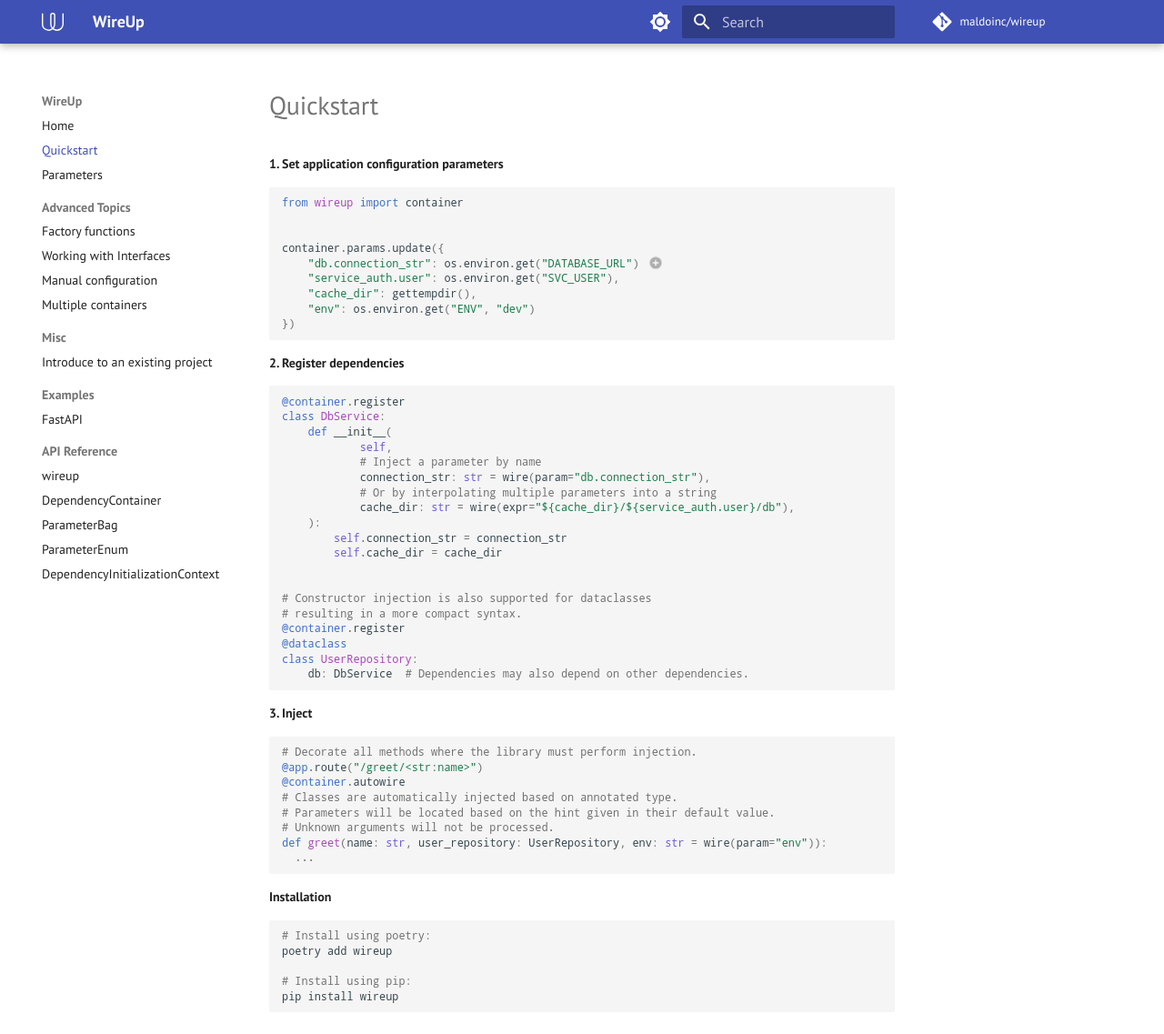
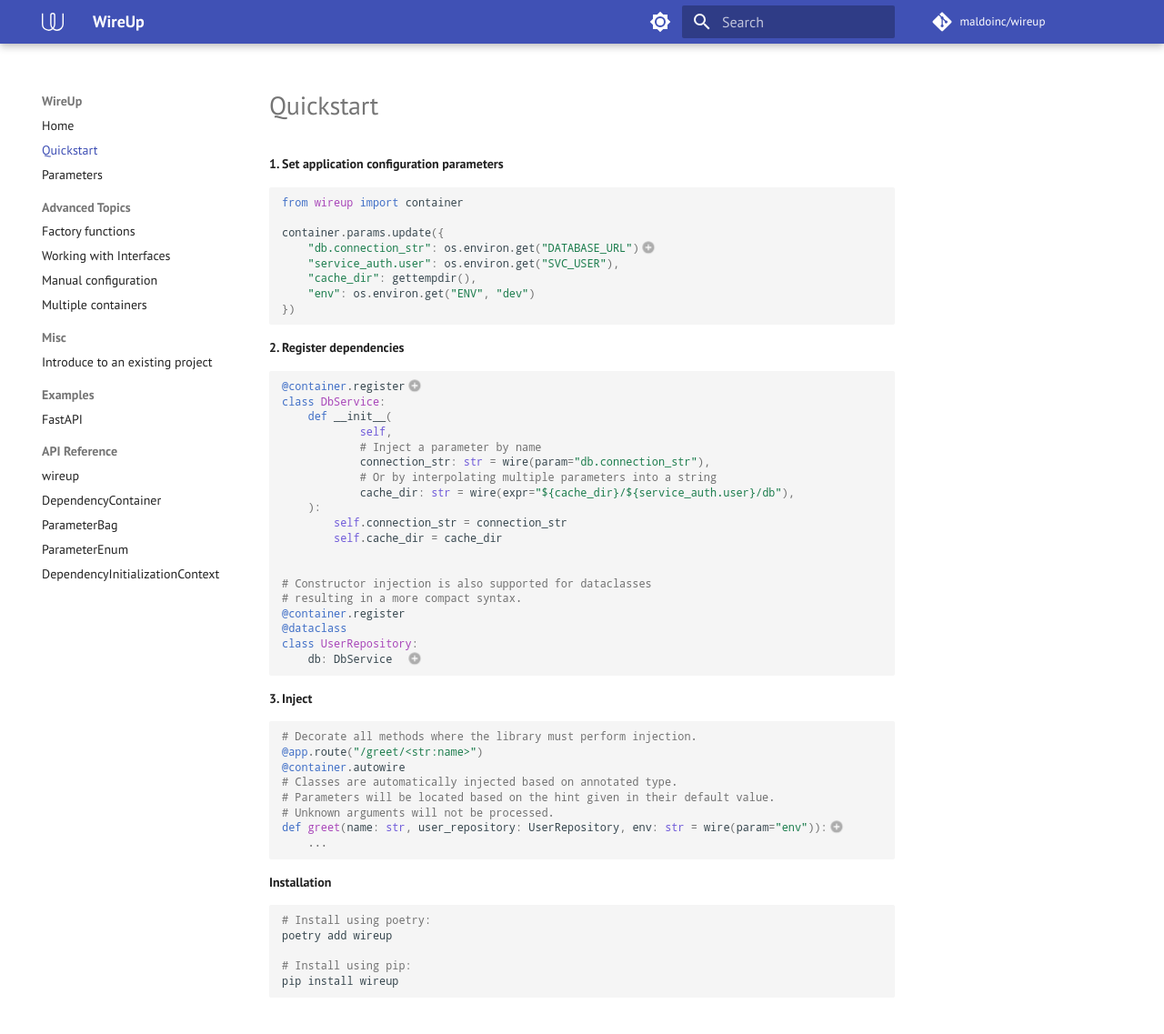
Before and after one commit to maldoinc/wireup, an MkDocs documentation site: the page built from docs/pages/quickstart.md, in a window 1280 px wide and 1137 px high. Shown: the whole window at 91% size. Built offline with MkDocs 1.6.1 and Material for MkDocs 9.7.7, drawn with Linux system fonts in a browser that asks for light colours; emoji names are drawn with the system emoji font; some web fonts are replaced; comment, search, counter and statistics services are not loaded; part of the change alters nothing that is shown.

````diff
--- a/docs/pages/quickstart.md
+++ b/docs/pages/quickstart.md
@@ -3,23 +3,21 @@
 ```python
 from wireup import container
 
-
 container.params.update({
-    "db.connection_str": os.environ.get("DATABASE_URL") # (1)!
+    "db.connection_str": os.environ.get("DATABASE_URL")# (1)!
     "service_auth.user": os.environ.get("SVC_USER"),
     "cache_dir": gettempdir(),
     "env": os.environ.get("ENV", "dev")
 })
 ```
 
-1.  :man_raising_hand: I'm an annotation! I can contain `code`, __formatted
-    text__, images, ... basically anything that can be expressed in Markdown.
-
+1. Even though there are dots that does in parameter names, that not imply any nested structure. The parameter bag is a
+   flat key-value store.
 
 **2. Register dependencies**
 
 ```python
-@container.register
+@container.register# (1)!
 class DbService:
     def __init__(
             self,
@@ -37,8 +35,12 @@ class DbService:
 @container.register
 @dataclass
 class UserRepository:
-    db: DbService  # Dependencies may also depend on other dependencies.
+    db: DbService  # Dependencies may also depend on other dependencies. (2)!
 ```
+
+1. The decorators do not modify the classes in any way and only serve to collect metadata. This behavior can make
+   testing a lot simpler as you can still instantiate this like a regular class in your tests.
+2. Use type hints to tell the library what object to inject.
 
 **3. Inject**
 
@@ -49,11 +51,15 @@ class UserRepository:
 # Classes are automatically injected based on annotated type.
 # Parameters will be located based on the hint given in their default value.
 # Unknown arguments will not be processed.
-def greet(name: str, user_repository: UserRepository, env: str = wire(param="env")):
-  ...
+def greet(name: str, user_repository: UserRepository, env: str = wire(param="env")):# (1)!
+    ...
 ```
 
+1. We know that this will be used in conjunction with many other libraries, so WireUp will not throw on unknown
+   parameters in order to let other decorators to do their job.
+
 **Installation**
+
 ```bash
 # Install using poetry:
 poetry add wireup
````
